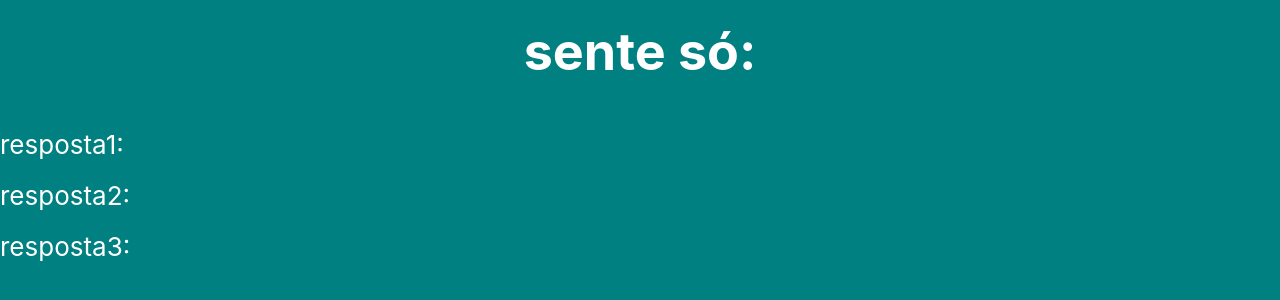
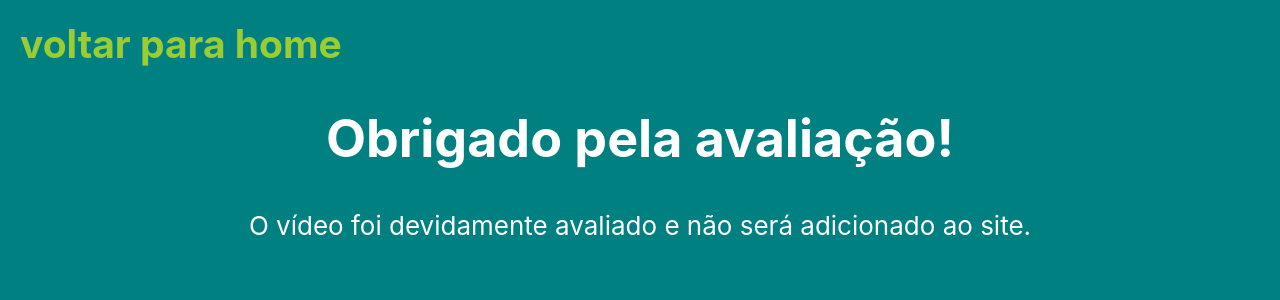
Before and after one commit to Gustavobb/TecMed, a React (Create React App) app in the folder frontend/tecmed/: page /review/Quiz in a window 1280 px wide. Shown: the top 300 px of the page. Built offline with nearby package versions, Linux system fonts and the light colour scheme.

Commit message:
pedro v2.4

```diff
--- a/frontend/tecmed/src/Components/PerguntaReview.js
+++ b/frontend/tecmed/src/Components/PerguntaReview.js
@@ -4,22 +4,9 @@ import React, {useState, useEffect} from 'react';
 
 const PerguntaReview = ({pergunta1, pergunta2, pergunta3, videoId}) => {
 
-    const url = `/review/Quiz/VideoId=${videoId}`
-
-    function getUrlParameter(name) {
-        name = name.replace(/[\[]/, '\\[').replace(/[\]]/, '\\]');
-        var regex = new RegExp('[\\?&]' + name + '=([^&#]*)');
-        var results = regex.exec(window.location.search);
-        return results === null ? '' : decodeURIComponent(results[1].replace(/\+/g, ' '));
-    };
-
-    const r1 = getUrlParameter('resposta1');
-    const r2 = getUrlParameter('resposta2');
-    const r3 = getUrlParameter('resposta3');
-
     return(
         <div className='Review'>
-            <form action={url}>
+            <form action={`/review/Quiz/VideoId=${videoId}`}>
                 <per>{pergunta1}</per>
                 <div>
                     <n>0  </n>
--- a/frontend/tecmed/src/Pages/Quiz.js
+++ b/frontend/tecmed/src/Pages/Quiz.js
@@ -1,6 +1,8 @@
 import React from 'react';
 import '../css/Review.css'
 import PerguntaReview from '../Components/PerguntaReview.js'
+import {Link} from 'react-router-dom';
+
 
 const Quiz = () => {
 
@@ -18,10 +20,23 @@ const Quiz = () => {
     const r3 = getUrlParameter('resposta3');
 
     console.log(r1, r2, r3)
+    console.log(r1 < 5, r2 < 5, r3 < 5)
 
+    if(r1 < 5 || r2 < 5 || r3 < 5){
         return(
             <div className='Review'>
-            <h1>sente só:</h1>
+                <Link to='/' style={{textDecoration: 'none'}}>
+                    <h2>voltar para home</h2>
+                </Link>
+                <h1>Obrigado pela avaliação!</h1>
+                <p className='texto1'>O vídeo foi devidamente avaliado e não será adicionado ao site.</p>
+            </div>
+        );
+    }
+    else{
+        return(
+            <div className='Review'>
+                <h1>Obrigado pela avaliação!</h1>
                 <p>
                     resposta1: <h2>{r1}</h2> resposta2: <h2>{r2}</h2> resposta3: <h2>{r3}</h2>
                 </p>
@@ -29,6 +44,7 @@ const Quiz = () => {
             </div>
         );
     }
+}
 
 
 export default Quiz;
--- a/frontend/tecmed/src/css/Review.css
+++ b/frontend/tecmed/src/css/Review.css
@@ -49,3 +49,8 @@
     margin-bottom: 30px;
     align-self: center;
 }
+
+.texto1{
+    margin: 20px;
+    align-self: center;
+}
--- a/frontend/tecmed/src/mock.json
+++ b/frontend/tecmed/src/mock.json
@@ -1,10 +1,10 @@
 [{"c":"c1", "n":"1", "id":"_BJXKcwekBA", "titulo":"Sinais de tendências ao suicídio"},
- {"c":"c1", "n":"2", "id":"wFAtV0bvBRo", "titulo":"Os sintomas da rinite"},
+{"c":"c1", "n":"2", "id":"j56h5egrvdfgh"},
 {"c":"c1", "n":"3", "id":"_BJXKcwbaerbernaenekBA"},
 {"c":"c1", "n":"4", "id":"_Bbdsgbdrvar"},
 {"c":"c1", "n":"5", "id":"njhuvyft76t8uh"},
 {"c":"c1", "n":"6", "id":"7656hrtbdg"},
- {"c":"c2", "n":"a", "id":"j56h5egrvdfgh"},
+{"c":"c2", "n":"a", "id":"wFAtV0bvBRo", "titulo":"Os sintomas da rinite"},
 {"c":"c2", "n":"b", "id":"bg4567jynhg"},
 {"c":"c2", "n":"c", "id":"nmjuy76trfv"},
 {"c":"c2", "n":"d", "id":"yhtgfrkuy65rfv"},
```
Lines whose indentation alone changed are shown as unchanged.
